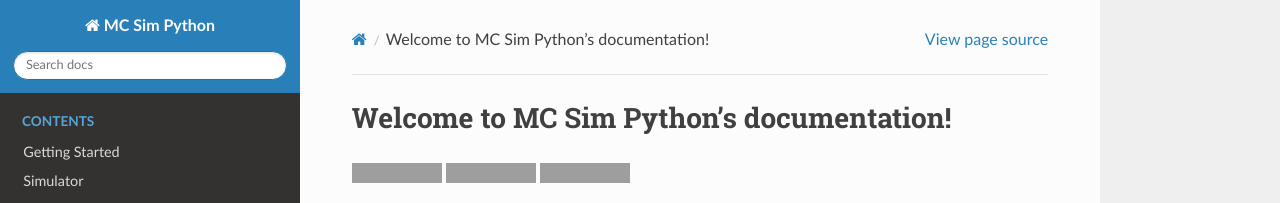
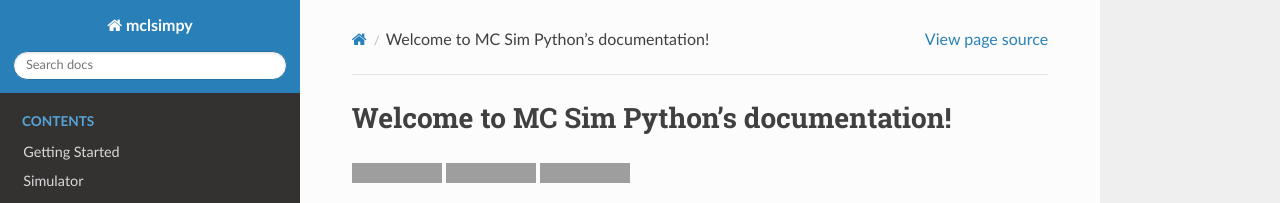
Before and after one commit to mathirud/mcsimpy, a Sphinx documentation site: the page built from docs/index.rst, in a window 1280 px wide. Shown: the top 203 px of the page. Built offline with Sphinx 7.4.7 and the Read the Docs theme 3.1.0, drawn with Linux system fonts in a browser that asks for light colours; pages that are not in the unit, such as notebooks, are missing from menus; grey boxes are pictures that could not be loaded.

Commit message:
ci: add documentation

```diff
--- a/docs/conf.py
+++ b/docs/conf.py
@@ -13,7 +13,7 @@ sys.path.insert(0, os.path.abspath("../"))
 sys.path.insert(0, os.path.abspath("../src/"))
 print(sys.path)
 
-project = 'MC Sim Python'
+project = 'mclsimpy'
 copyright = '2023, J. Hygen, M. Konsghaug, H. Mo'
 author = 'Jan-Erik Hygen, Marie Konshaug, Harald Mo'
 
--- /dev/null
+++ b/docs/requirements.txt
@@ -0,0 +1,2 @@
+sphinx==7.1.2
+sphinx-rtd-theme==1.3.0rc1
```
Also changed, not shown: 1 other file.
